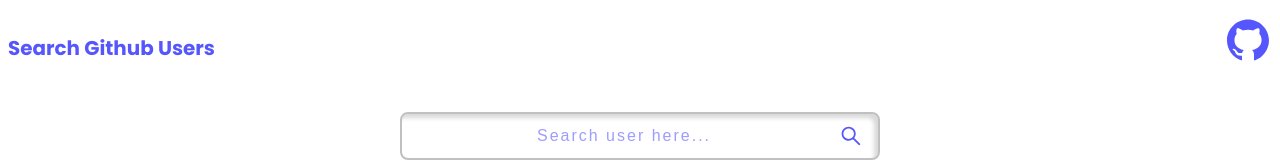
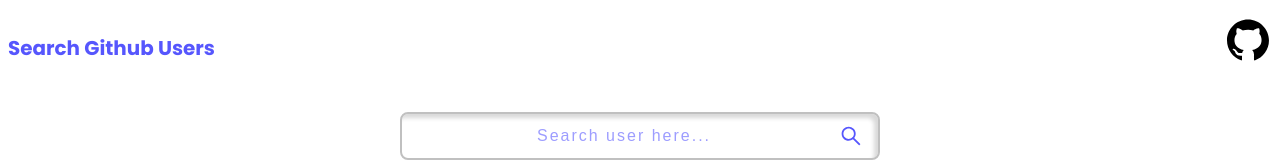
Before and after one commit to rem029/gh-search-client-reactjs, a React (Create React App) app: page / in a window 1280 px wide. Shown: the top 162 px of the page. Built offline with nearby package versions, Linux system fonts and the light colour scheme.

Commit message:
Update on github color to black

```diff
--- a/src/containers/Header/index.scss
+++ b/src/containers/Header/index.scss
@@ -12,6 +12,7 @@
   color: $primary;
 }
 
-.container__header > span {
+.container__header > span > a {
   font-size: 48px;
+  color: #000;
 }
```
